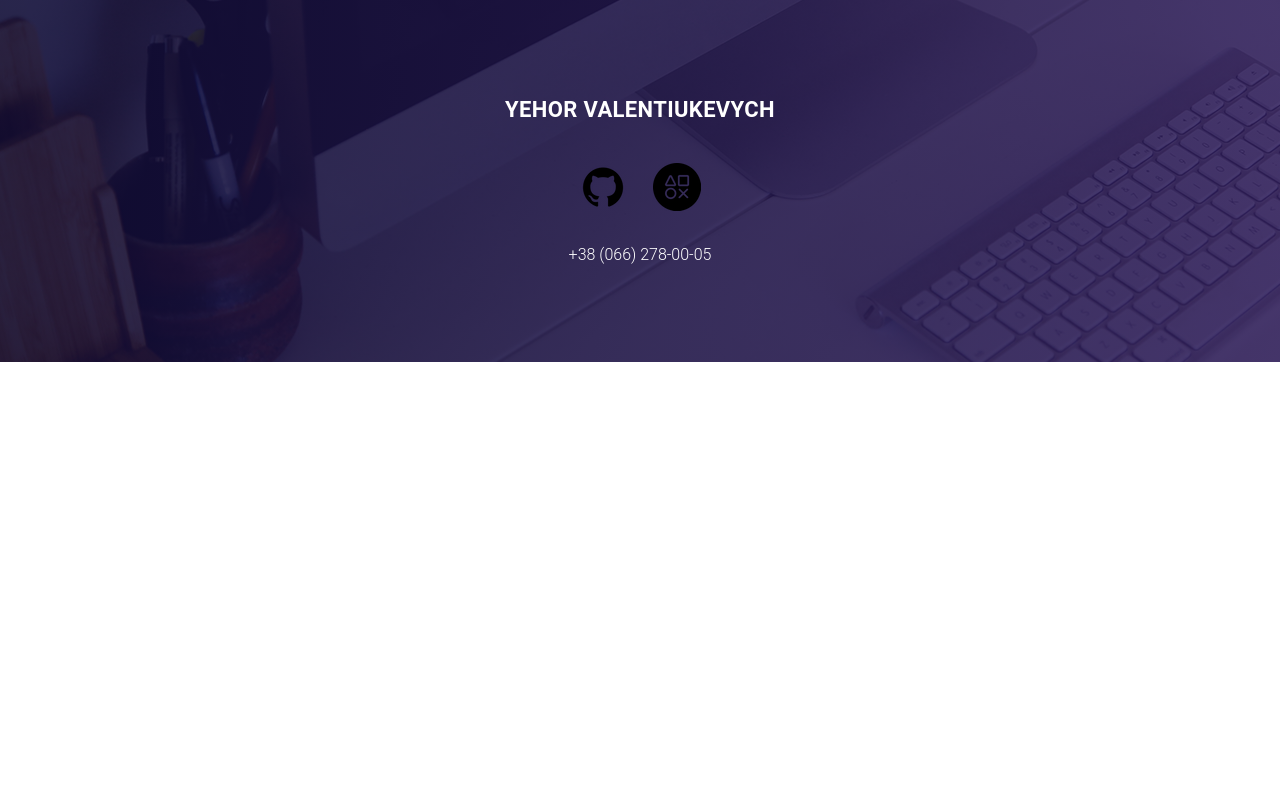
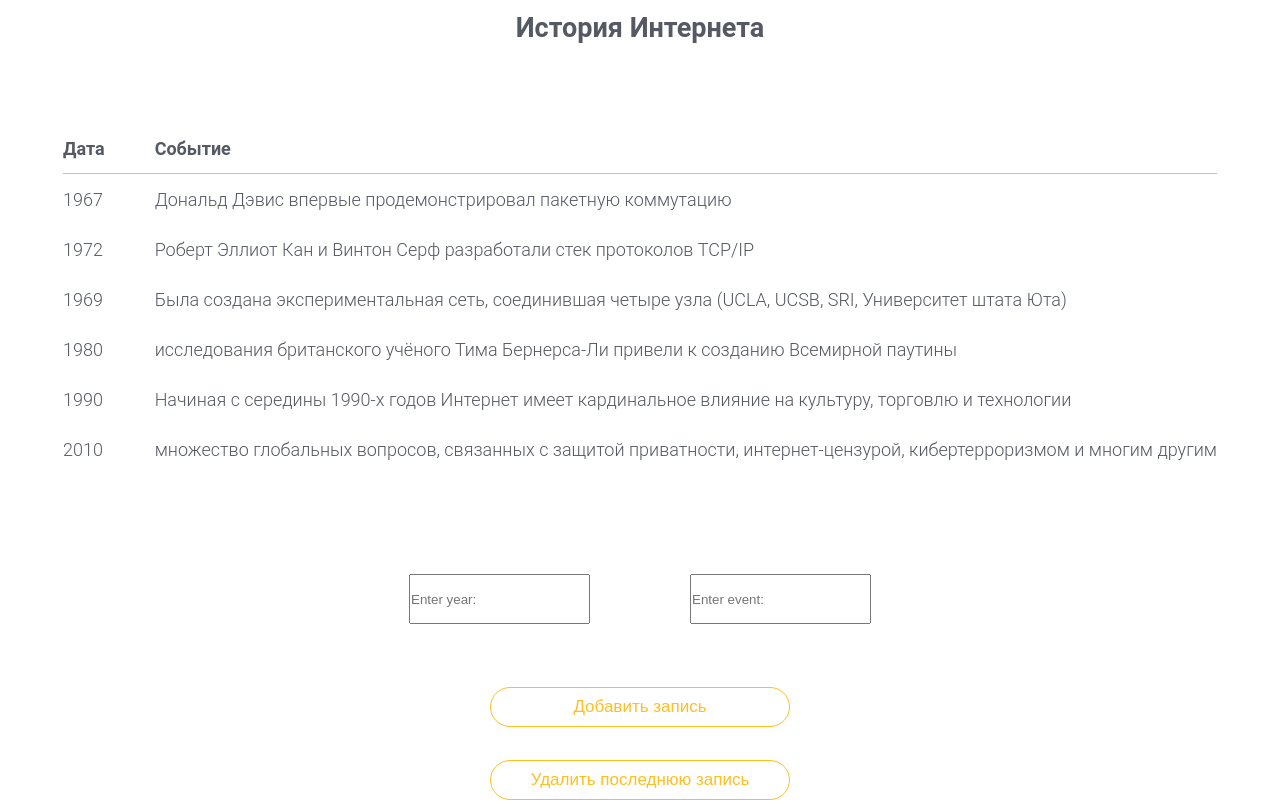
Before and after one commit to Yehor0110/yehor0110.github.io, a React (Create React App) app: page / in a window 1280 px wide. Shown: the part 2360-3162 px from the top of the page. Before the commit the page ends 2722 px from the top, so only its background shows below. Built offline with nearby package versions, Linux system fonts and the light colour scheme.

Commit message:
#3 - Added table biography and sorting

```diff
--- a/src/App.js
+++ b/src/App.js
@@ -3,6 +3,7 @@ import Header from './components/Header';
 import AboutSection from './components/AboutSection';
 import DescriptionSection from './components/DescriptionSection';
 import WorkSpaceSection from './components/WorkSpaceSection';
+import { MainBiography } from "./components/MainBiography";
 import Footer from './components/Footer';
 import MobileMenu from './components/MobileMenu'
 import './styles/App.css';
@@ -14,6 +15,7 @@ function App() {
         <AboutSection/>
         <DescriptionSection/>
         <WorkSpaceSection/>
+        <MainBiography/>
         <Footer/>
         <MobileMenu/>
       </div>
--- a/src/components/AboutSection.js
+++ b/src/components/AboutSection.js
@@ -68,7 +68,6 @@ function Text() {
 // }
 
 class AboutSection extends React.Component {
-  //
     render () {
       return (
         <section className="About" id="Progect-name">
@@ -84,4 +83,4 @@ class AboutSection extends React.Component {
     }
   }
 
-  export default AboutSection
+export default AboutSection
--- /dev/null
+++ b/src/components/MainBiography.js
@@ -0,0 +1,65 @@
+import React, { useState } from "react";
+import { ShowBiography } from "./ShowBiography";
+import  { sortingMethod } from "./SortingMethod";
+
+export const MainBiography = () => {
+    const header = "История Интернета";
+
+    const biographyArr = [
+        [1967, "Дональд Дэвис впервые продемонстрировал пакетную коммутацию"],
+        [1972, "Роберт Эллиот Кан и Винтон Серф разработали стек протоколов TCP/IP"],
+        [1969, "Была создана экспериментальная сеть, соединившая четыре узла (UCLA, UCSB, SRI, Университет штата Юта)"],
+        [1980, "исследования британского учёного Тима Бернерса-Ли привели к созданию Всемирной паутины"],
+        [1990, "Начиная с середины 1990-х годов Интернет имеет кардинальное влияние на культуру, торговлю и технологии"],
+        [2010, "множество глобальных вопросов, связанных с защитой приватности, интернет-цензурой, кибертерроризмом и многим другим"],
+    ];
+
+    const [biography, setBiography] = useState(biographyArr);
+    const [ascendYear, setAscendYear] = useState(true);
+    const [ascendEvent, setAscendEvent] = useState(true);
+    const [sortCriteria, setSortCriteria] = useState("");
+    const [customSort, setCustomSort] = useState(true);
+
+    const getSortedByYear = (data, ascend) => {
+        const sortFunction = ascend ? (a, b) => b[0] - a[0] : (a, b) => a[0] - b[0];
+        return [...data].sort(sortFunction);
+    };
+
+    const getSortedByEvent = (data, ascend) => {
+        const sortFunction = ascend ? (a, b) => (a[1] >= b[1] ? -1 : 1) : (a, b) => (a[1] >= b[1] ? 1 : -1);
+        return [...data].sort(sortFunction);
+    };
+
+    const handleYearClick = () => {
+        const sortedBio = customSort ? sortingMethod(biography, ascendYear) : getSortedByYear(biography, ascendYear);
+
+        setBiography(sortedBio);
+        setAscendYear(!ascendYear);
+        setSortCriteria("year");
+        console.table(biography);
+    };
+
+    const handleEventClick = () => {
+        setBiography(getSortedByEvent(biography, ascendEvent));
+        setAscendEvent(!ascendEvent);
+        setSortCriteria("event");
+        console.table(biography);
+    };
+
+    const handleCustomSortCheck = (event) => {
+        setCustomSort(event.target.checked);
+    };
+
+    return (
+        <ShowBiography
+        header={header}
+        biography={biography}
+        handleYearClick={handleYearClick}
+        handleEventClick={handleEventClick}
+        handleCustomSortCheck={handleCustomSortCheck}
+        ascendYear={ascendYear}
+        ascendEvent={ascendEvent}
+        sortCriteria={sortCriteria}
+        />
+    );
+};
--- /dev/null
+++ b/src/components/ShowBiography.js
@@ -0,0 +1,44 @@
+import React from "react";
+
+function TableRow (props) {
+  return (
+    <tr>
+      <td>{props.year}</td>
+      <td>{props.event}</td>
+    </tr>
+  );
+}
+
+export function ShowBiography (props) {
+  const renderRow = (year, event) => (
+    <TableRow year={year} event={event} key={year} />
+  );
+
+  return (
+    <section id="biography">
+      <h2>{props.header}</h2>
+
+      <table>
+        <thead>
+          <tr>
+            <th onClick={props.handleYearClick}>Дата</th>
+            <th onClick={props.handleEventClick}>Событие</th>
+          </tr>
+        </thead>
+
+        <tbody id="biography-content">
+          {props.biography.map((row) => renderRow(...row))}
+        </tbody>
+      </table>
+
+      <form>
+        <input type="text" name="year" placeholder="Enter year:" />
+        <input type="text" name="biography-event" placeholder="Enter event:" id="inputEvent" />
+
+        <button type="submit">Добавить запись</button>
+        <button type="submit">Удалить последнюю запись</button>
+      </form>
+
+    </section>
+  );
+}
--- /dev/null
+++ b/src/components/SortingMethod.js
@@ -0,0 +1,30 @@
+export function sortingMethod(arr, ascend) {
+    console.log('Selection sort is running')
+
+    if (arr.length === 0 || arr.length === 1) {
+      return arr;
+    }
+
+    const traverse = (n) => {
+      let smallest = n;
+
+      for (let i = n; i < arr.length; i += 1) {
+        if (arr[i] < arr[smallest]) {
+          smallest = i;
+        }
+      }
+
+      if (smallest !== n) {
+        const swap = arr[n];
+        arr[n] = arr[smallest];
+        arr[smallest] = swap;
+      }
+
+      if (n < arr.length - 1) {
+        traverse(n + 1);
+      }
+    };
+
+    traverse(0);
+    return ascend ? arr : arr.reverse();
+  }
--- a/src/sass/blocks/style.scss
+++ b/src/sass/blocks/style.scss
@@ -4,5 +4,6 @@
 @import "about-section.scss";
 @import "description-section.scss";
 @import "work-spase-section.scss";
+@import "tableBiography.scss";
 @import "footer.scss";
 @import "mobile-menu.scss";
--- /dev/null
+++ b/src/sass/blocks/tableBiography.scss
@@ -0,0 +1,72 @@
+section#biography {
+    font-family: Roboto, sans-serif;
+    font-size: 18px;
+    position: relative;
+    margin: 0 auto;
+    padding: 50px 0;
+    text-align: center;
+    h2 {
+        margin-bottom: 80px;
+        color: #555963;
+    }
+    button {
+        position: relative;
+        cursor: pointer;
+        top: 0;
+        left: 0;
+        max-width: 300px;
+        text-align: center;
+        display: block;
+        margin: 33px auto;
+        padding: 0;
+        border: 1px solid #fdbf22;
+        color: #fdbf22;
+        font-size: 17px;
+        text-decoration: none;
+        border-radius: 25px;
+        &:active, &:hover {
+            color: #46A3CC;
+            border: 1px solid #46A3CC;
+        }
+    }
+    input[type=text] {
+        height: 50px;
+        padding: 10px 0;
+        outline: none;
+        margin: 50px 100px 30px 0;
+    }
+    input#inputEvent {
+        margin-right: 0px;
+    }
+    form {
+        padding: 50px 0;
+    }
+    table {
+        margin: 0 auto;
+        padding: 0 50px;
+        border-spacing: 0;
+        color: #555963;
+        text-align: left;
+        thead {
+            tr {
+            height: 50px;
+                th {
+                    border-bottom: 1px solid #fdbf22;
+                    padding: 0 50px 0 0;
+                }
+                th:hover {
+                    cursor: pointer;
+                    color: #46A3CC;
+                }
+            }
+        }
+        tbody {
+            tr {
+            height: 50px;
+                th {
+                    padding: 0 50px 0 0;
+                }
+            }
+        }
+    }
+}
```
Also changed, not shown: src/components/TableBiography.js (deleted), src/styles/App.css.
